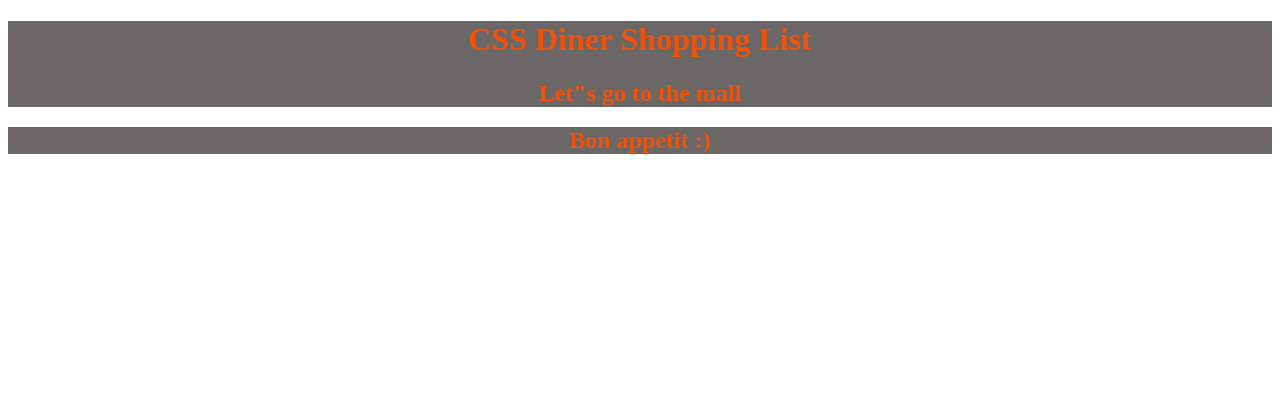
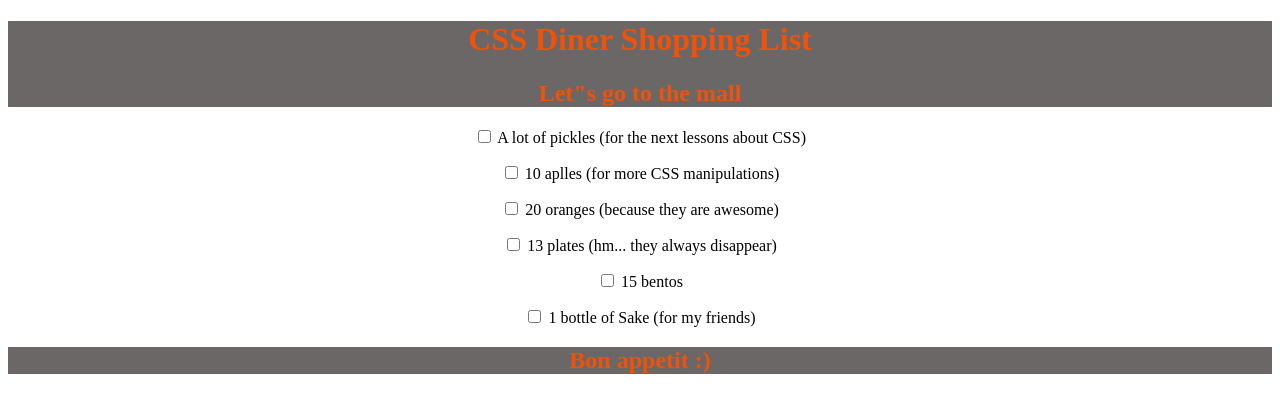
Before and after one commit to Katiasun/Lesson6_part2, a plain HTML site: page index.html in a window 1280 px wide. Drawn offline with Linux system fonts and the light colour scheme.

Commit message:
css checbox

```diff
--- a/css/style.css
+++ b/css/style.css
@@ -9,6 +9,9 @@ h2 {
 .container {
   text-align: center;
 }
+input[type="checkbox"]:checked + label {
+  text-decoration: line-through;
+}
 .piwnica {
   background-color: rgb(107, 103, 103);
 }
--- a/index.html
+++ b/index.html
@@ -14,23 +14,24 @@
     </header>
     <main class="container">
       <section>
-        <p type="checkbox" id="">
-          <label for=""></label>
+        <p> <input type="checkbox" id="pickles">
+          <label for="pickles">A lot of pickles (for the next lessons about CSS)</label
         </p>
-        <p type="checkbox" id="">
-          <label for=""></label>
         </p>
-        <p type="checkbox" id="">
-          <label for=""></label>
+        <p> <input type="checkbox" id="apple">
+          <label for="aplle">10 aplles (for more CSS manipulations)</label>
         </p>
-        <p type="checkbox" id="">
-          <label for=""></label>
+        <p><input type="checkbox" id="oranges">
+          <label for="oranges">20 oranges (because they are awesome)</label>
         </p>
-        <p type="checkbox" id="">
-          <label for=""></label>
+        <p><input type="checkbox" id="plates">
+          <label for="plates">13 plates (hm... they always disappear) </label>
         </p>
-        <p type="checkbox" id="">
-          <label for=""></label>
+        <p><input type="checkbox" id="bentos">
+          <label for="bentos">15 bentos</label>
+        </p>
+        <p> <input type="checkbox" id="bottle">
+          <label for="bottle">1 bottle of Sake (for my friends)</label>
         </p>
       </section>
     </main>
```
